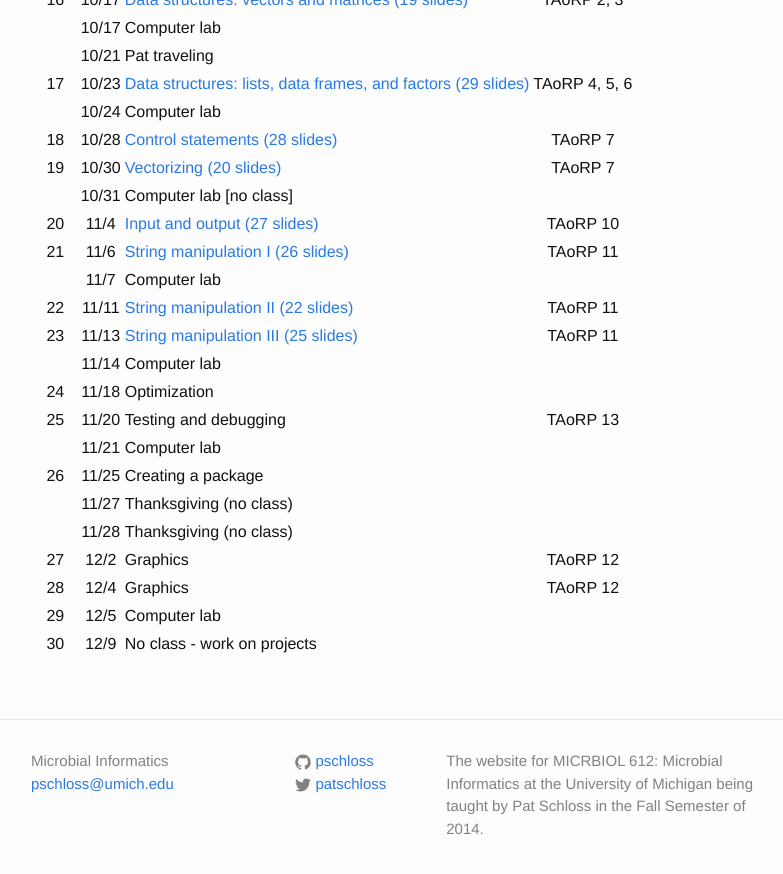
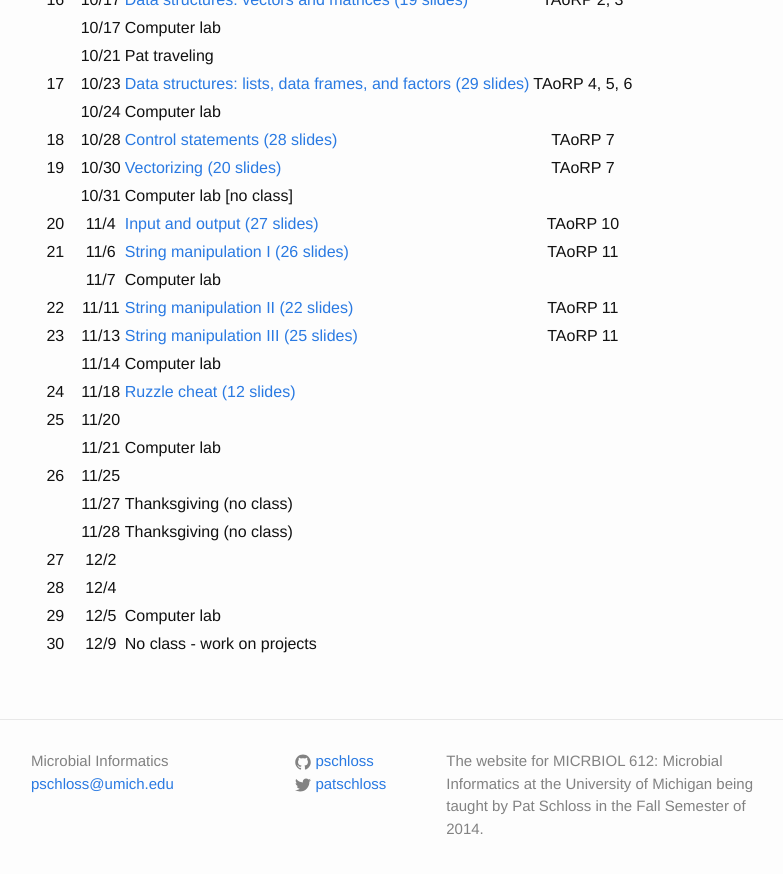
Before and after one commit to microbialinformatics/microbialinformatics.github.io, a Jekyll site: the page built from index.md, in a window 1280 px wide and 900 px high, scrolled down 2440 px. Shown: the top 874 px of the window, without its empty margins (239-1022 px from the left). Built offline with Jekyll 4.4.1, drawn with Linux system fonts in a browser that asks for light colours.

Commit message:
Add Lecture 24 to outline

```diff
--- a/index.md
+++ b/index.md
@@ -91,13 +91,13 @@ Class	|	Date	|	Topic	|	Reading
 22	|	11/11	|	[String manipulation II (22 slides)](slides/Lecture22)	|	TAoRP 11
 23	|	11/13	|	[String manipulation III (25 slides)](slides/Lecture23)	| TAoRP 11
 	|	11/14	|	Computer lab	|
-24	|	11/18	|	Optimization	|
-25	|	11/20	|	Testing and debugging	|	TAoRP 13
+24	|	11/18	|	[Ruzzle cheat (12 slides)](slides/Lecture24)	|
+25	|	11/20	|		|
 	|	11/21	|	Computer lab	|
-26	|	11/25	|	Creating a package	|
+26	|	11/25	|		|
 	|	11/27	|	Thanksgiving (no class)	|
 	|	11/28	|	Thanksgiving (no class)	|
-27	|	12/2	|	Graphics	|	TAoRP 12
-28	|	12/4	|	Graphics	|	TAoRP 12
+27	|	12/2	|		|
+28	|	12/4	|		|
 29	|	12/5	|	Computer lab	|
 30	|	12/9	| No class - work on projects |
```
